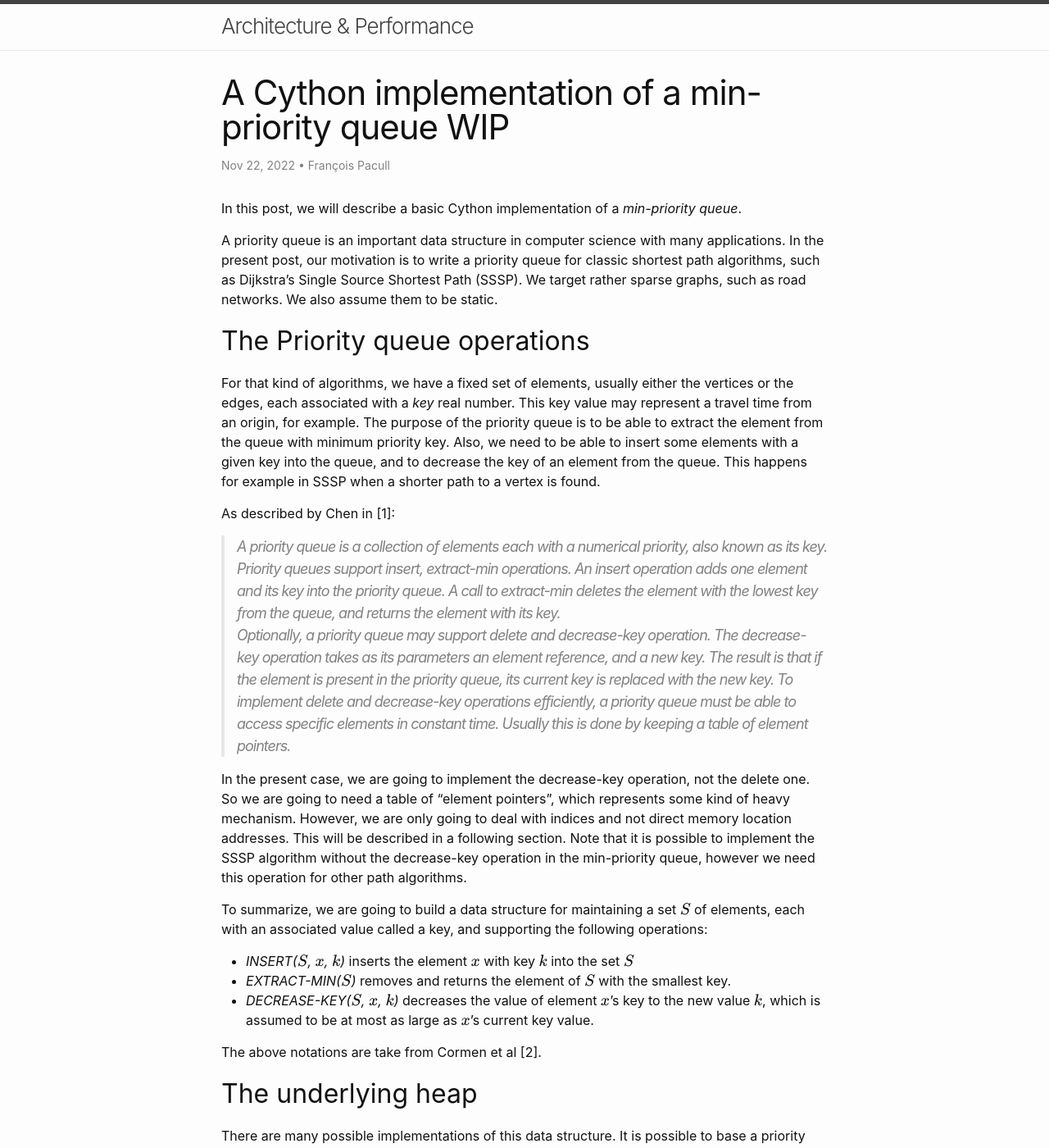
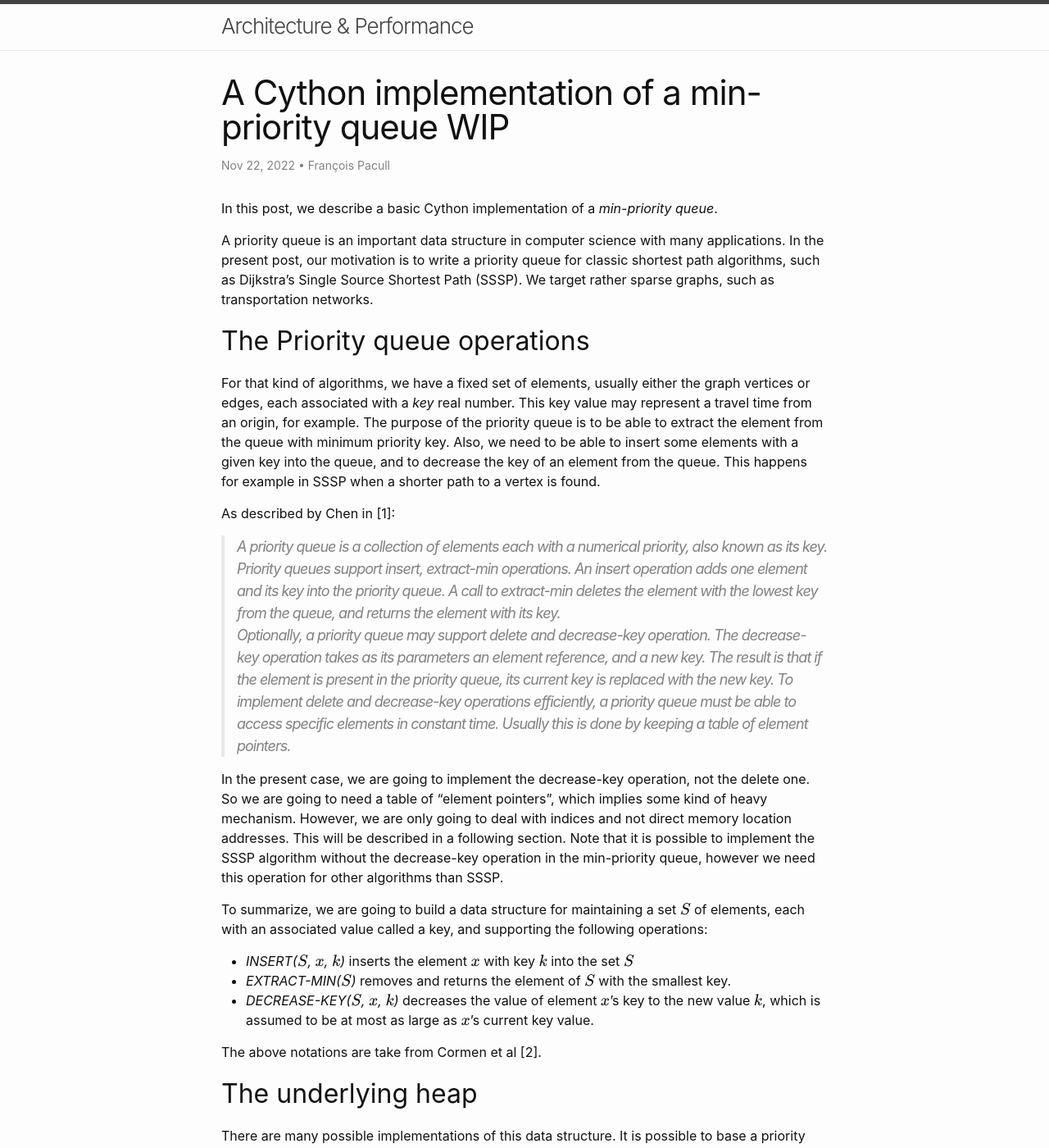
Before and after one commit to aetperf/aetperf.github.io, a Jekyll site: the page built from _posts/2022-11-22-A-Cython-implementation-of-a-min-priority-queue.md, in a window 1280 px wide and 1400 px high. Shown: the whole window at 82% size. Built offline with Jekyll 4.4.1, drawn with Linux system fonts in a browser that asks for light colours; formulas are drawn with MathJax 3; comment, search, counter and statistics services are not loaded.

Commit message:
small update

```diff
--- a/_posts/2022-11-22-A-Cython-implementation-of-a-min-priority-queue.md
+++ b/_posts/2022-11-22-A-Cython-implementation-of-a-min-priority-queue.md
@@ -12,20 +12,20 @@ tags:
 - Path algorithms
 ---
 
-In this post, we will describe a basic Cython implementation of a *min-priority queue*.
+In this post, we describe a basic Cython implementation of a *min-priority queue*.
 
-A priority queue is an important data structure in computer science with many applications. In the present post, our motivation is to write a priority queue for classic shortest path algorithms, such as Dijkstra's Single Source Shortest Path (SSSP). We target rather sparse graphs, such as road networks. We also assume them to be static.
+A priority queue is an important data structure in computer science with many applications. In the present post, our motivation is to write a priority queue for classic shortest path algorithms, such as Dijkstra's Single Source Shortest Path (SSSP). We target rather sparse graphs, such as transportation networks.
 
 ## The Priority queue operations
 
-For that kind of algorithms, we have a fixed set of elements, usually either the vertices or the edges, each associated with a *key* real number. This key value may represent a travel time from an origin, for example. The purpose of the priority queue is to be able to extract the element from the queue with minimum priority key. Also, we need to be able to insert some elements with a given key into the queue, and to decrease the key of an element from the queue. This happens for example in SSSP when a shorter path to a vertex is found.
+For that kind of algorithms, we have a fixed set of elements, usually either the graph vertices or edges, each associated with a *key* real number. This key value may represent a travel time from an origin, for example. The purpose of the priority queue is to be able to extract the element from the queue with minimum priority key. Also, we need to be able to insert some elements with a given key into the queue, and to decrease the key of an element from the queue. This happens for example in SSSP when a shorter path to a vertex is found.
 
 As described by Chen in [1]:
 
 > A *priority queue* is a collection of elements each with a numerical *priority*, also known as its *key*. Priority queues support *insert*, *extract-min* operations. An insert operation adds one element and its key into the priority queue. A call to extract-min deletes the element with the lowest key from the queue, and returns the element with its key.
 Optionally, a priority queue may support *delete* and *decrease-key* operation. The decrease-key operation takes as its parameters an element reference, and a new key. The result is that if the element is present in the priority queue, its current key is replaced with the new key. To implement delete and decrease-key operations efficiently, a priority queue must be able to access specific elements in constant time. Usually this is done by keeping a table of element pointers.
 
-In the present case, we are going to implement the decrease-key operation, not the delete one. So we are going to need a table of "element pointers", which represents some kind of heavy mechanism. However, we are only going to deal with indices and not direct memory location addresses. This will be described in a following section. Note that it is possible to implement the SSSP algorithm without the decrease-key operation in the min-priority queue, however we need this operation for other path algorithms.
+In the present case, we are going to implement the decrease-key operation, not the delete one. So we are going to need a table of "element pointers", which implies some kind of heavy mechanism. However, we are only going to deal with indices and not direct memory location addresses. This will be described in a following section. Note that it is possible to implement the SSSP algorithm without the decrease-key operation in the min-priority queue, however we need this operation for other algorithms than SSSP.
 
 To summarize, we are going to build a data structure for maintaining a set $S$ of elements, each with an associated value called a key, and supporting the following operations:
 - *INSERT($S$, $x$, $k$)* inserts the element $x$ with key $k$ into the set $S$
```
